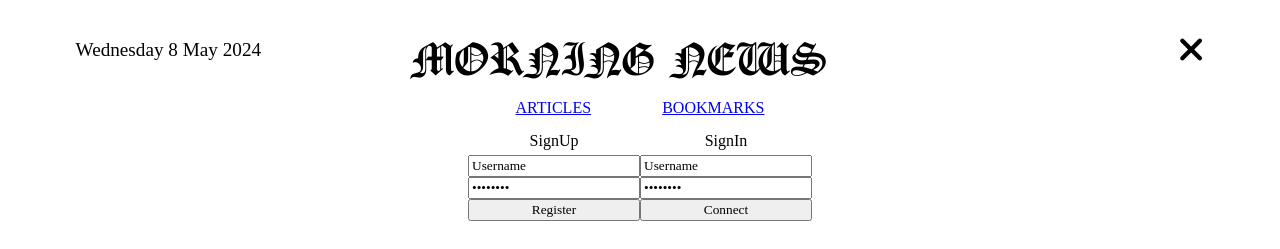
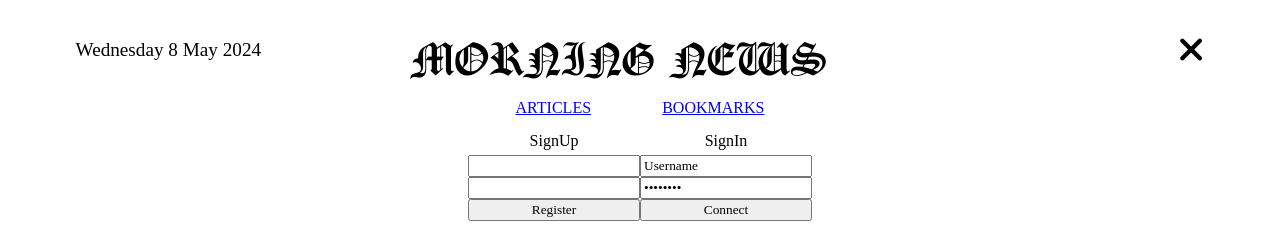
Before and after one commit to Bea136/morningNews-frontend, a Next.js app: page / in a window 1280 px wide. Both pictures are taken after a click on the icon 1189 px from the left and 49 px from the top of the page. Shown: the top 249 px of the page. Built offline with nearby package versions, Linux system fonts and the light colour scheme; no server answers.

Commit message:
fetch route signup

```diff
--- a/components/Header.js
+++ b/components/Header.js
@@ -8,6 +8,9 @@ import { Button } from 'react';
 
 function Header() {
     const [isModaleVisible, setIsModaleVisible] = useState(false)
+    const [signUpUsername, setSignUpUsername] = useState('')
+    const [signUpPassword, setSignUpPassword] = useState('')
+    const [userConnected, setUserConnected] = useState(false)
 
     const dateOptions = {
         weekday: 'long',
@@ -19,6 +22,24 @@ function Header() {
     const handleOpenModale = () => {
         setIsModaleVisible(!isModaleVisible)
     }
+
+    const userData= {
+        username  : signUpUsername,
+        password: signUpPassword
+    }
+    const handleSignUp = () => {
+        fetch('http://localhost:3000/users/signup', {
+            method: 'POST',
+            headers: { 'Content-Type': 'application/json' },
+            body: JSON.stringify(userData)
+        })
+        .then(response => response.json())
+        .then(data => {
+            if(data){
+            console.log( 'User succesfully registered')}
+        })
+    }
+
     if (isModaleVisible) {
         return (
             <div>
@@ -35,9 +56,9 @@ function Header() {
                     <div className={styles.modaleContainer}>
                         <div className={styles.signUpContainer}>
                             <div className={styles.signUpTitle}>SignUp</div>
-                            <input className={styles.signUpUsername} name='signUpUsername' defaultValue='Username'></input>
-                            <input className={styles.signUpPassword} name='signUpPassword' defaultValue='Password' type='password'></input>
-                            <button className={styles.signUpBtn} type='submit' >Register</button>
+                            <input className={styles.signUpUsername} name='signUpUsername' defaultValue='Username' onChange={(e)=> {setSignUpUsername(e.target.value)}} value ={signUpUsername}></input>
+                            <input className={styles.signUpPassword} name='signUpPassword' defaultValue='Password' type='password' onChange={(e)=> {setSignUpPassword(e.target.value)}} value ={signUpPassword}></input>
+                            <button className={styles.signUpBtn} type='submit' onClick={handleSignUp} >Register</button>
                         </div>
                         <div className={styles.signInContainer}>
                             <div className={styles.signInTitle}>SignIn</div>
@@ -47,14 +68,9 @@ function Header() {
                         </div>
                     </div>
                 </header>
-
-
             </div>
         )
     }
-
-
-
 
 
     return (
```
